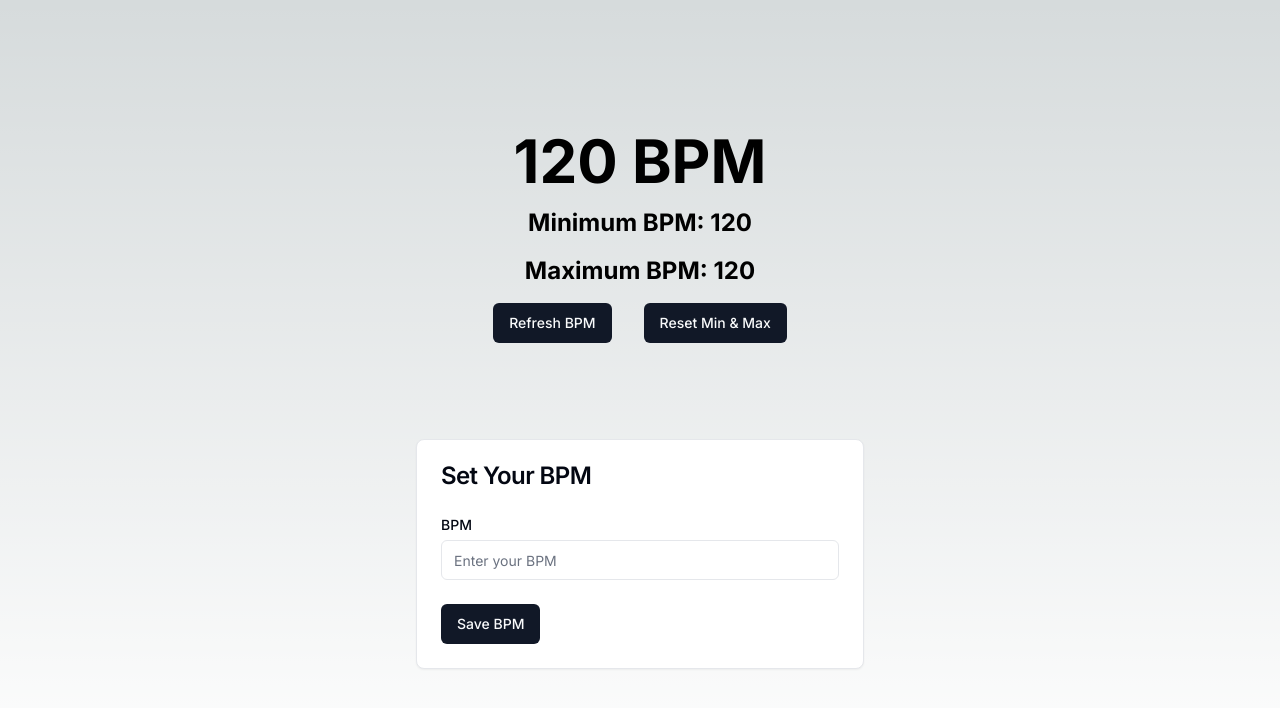
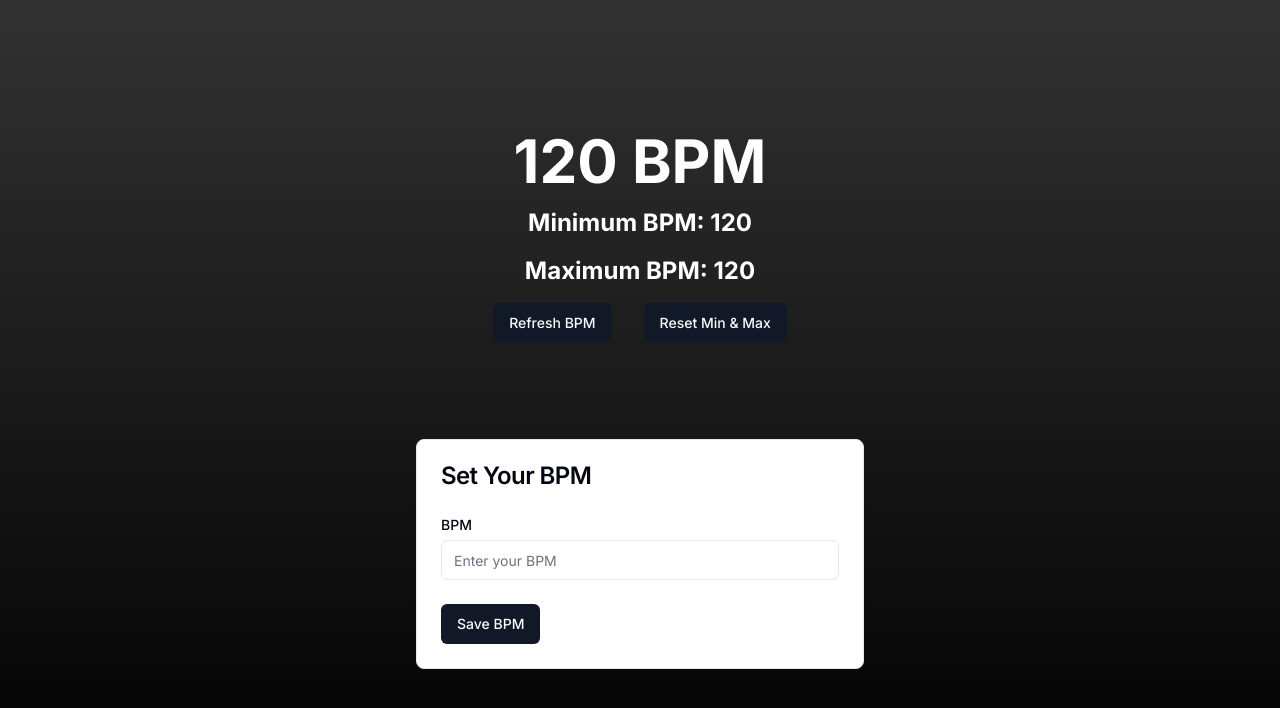
Before and after one commit to ramawama/metronomePi, a Next.js app in the folder metronomefrontend/: page / in a window 1280 px wide. Shown: the top 708 px of the page. Built offline with nearby package versions, Linux system fonts and the light colour scheme.

Commit message:
Add files via upload
night mode

```diff
--- a/metronomefrontend/src/app/globals.css
+++ b/metronomefrontend/src/app/globals.css
@@ -3,9 +3,9 @@
 @tailwind utilities;
 
 :root {
-  --foreground-rgb: 0, 0, 0;
-  --background-start-rgb: 214, 219, 220;
-  --background-end-rgb: 255, 255, 255;
+  --foreground-rgb: 255, 255, 255;
+  --background-start-rgb: 50, 50, 50;
+  --background-end-rgb: 0, 0, 0;
 }
 
 @media (prefers-color-scheme: dark) {
```
